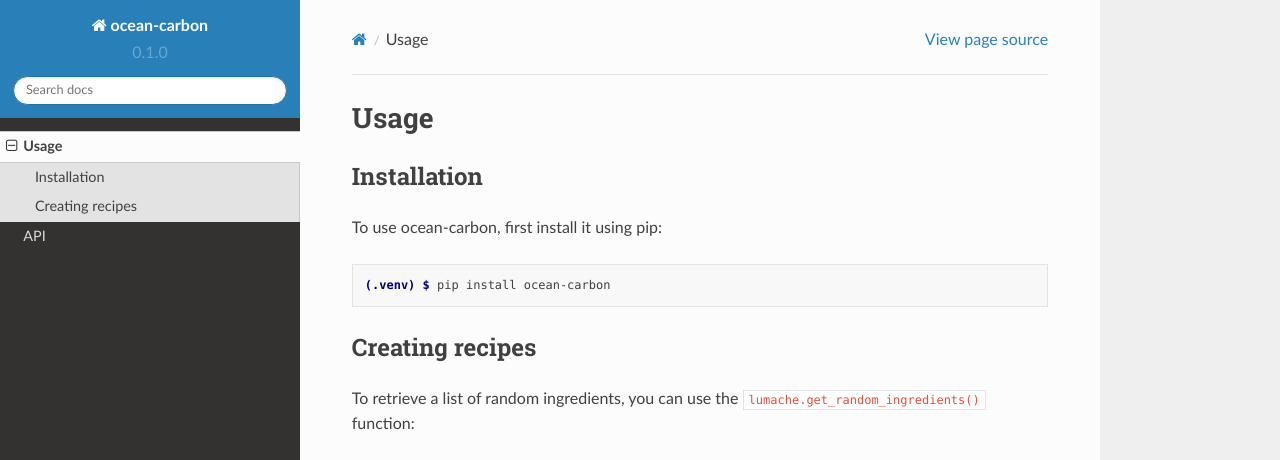
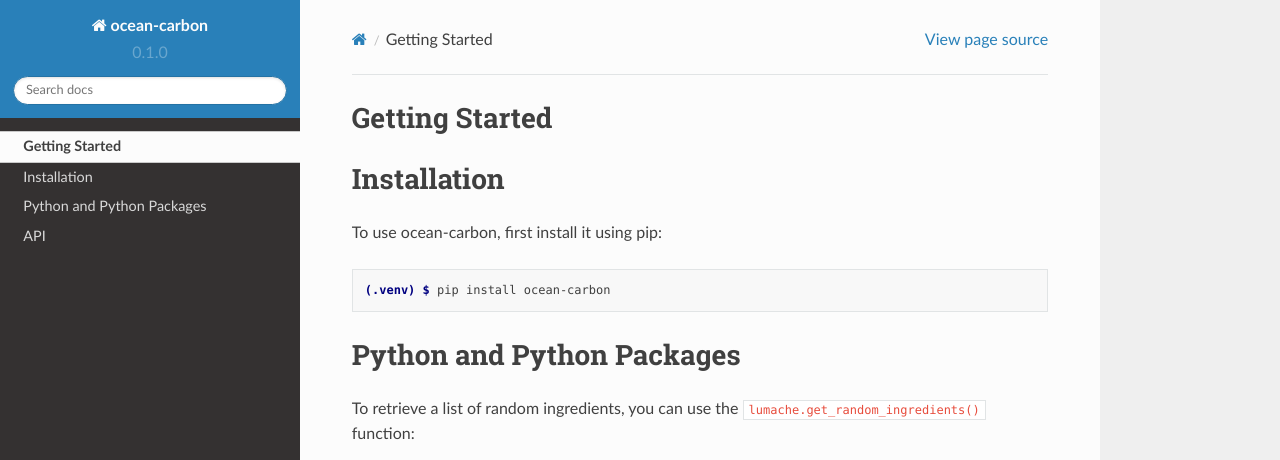
Before and after one commit to gelsworth/ocean-carbon, a Sphinx documentation site: the page built from docs/usage.rst, in a window 1280 px wide and 1105 px high. Shown: the top 460 px of the window. Built offline with Sphinx 7.4.7 and the Read the Docs theme 2.0.0, drawn with Linux system fonts in a browser that asks for light colours; pages that are not in the unit, such as notebooks, are missing from menus; grey boxes are pictures that could not be loaded.

Commit message:
Update usage.rst

```diff
--- a/docs/usage.rst
+++ b/docs/usage.rst
@@ -1,5 +1,5 @@
-Usage
-=====
+Getting Started
+---------------
 
 .. _installation:
 
@@ -12,7 +12,7 @@ To use ocean-carbon, first install it using pip:
 
    (.venv) $ pip install ocean-carbon
 
-Creating recipes
+Python and Python Packages
 ----------------
 
 To retrieve a list of random ingredients,
```
